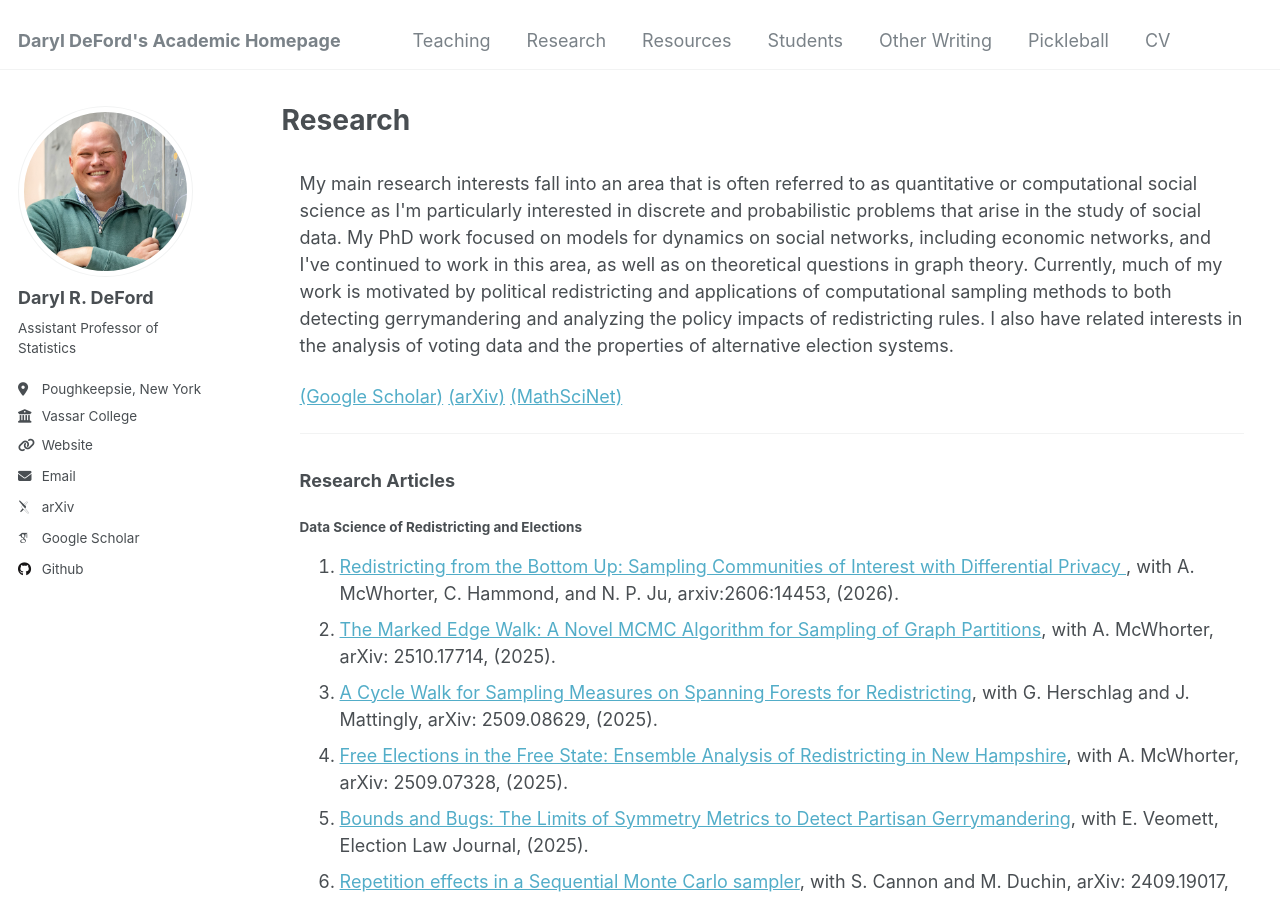
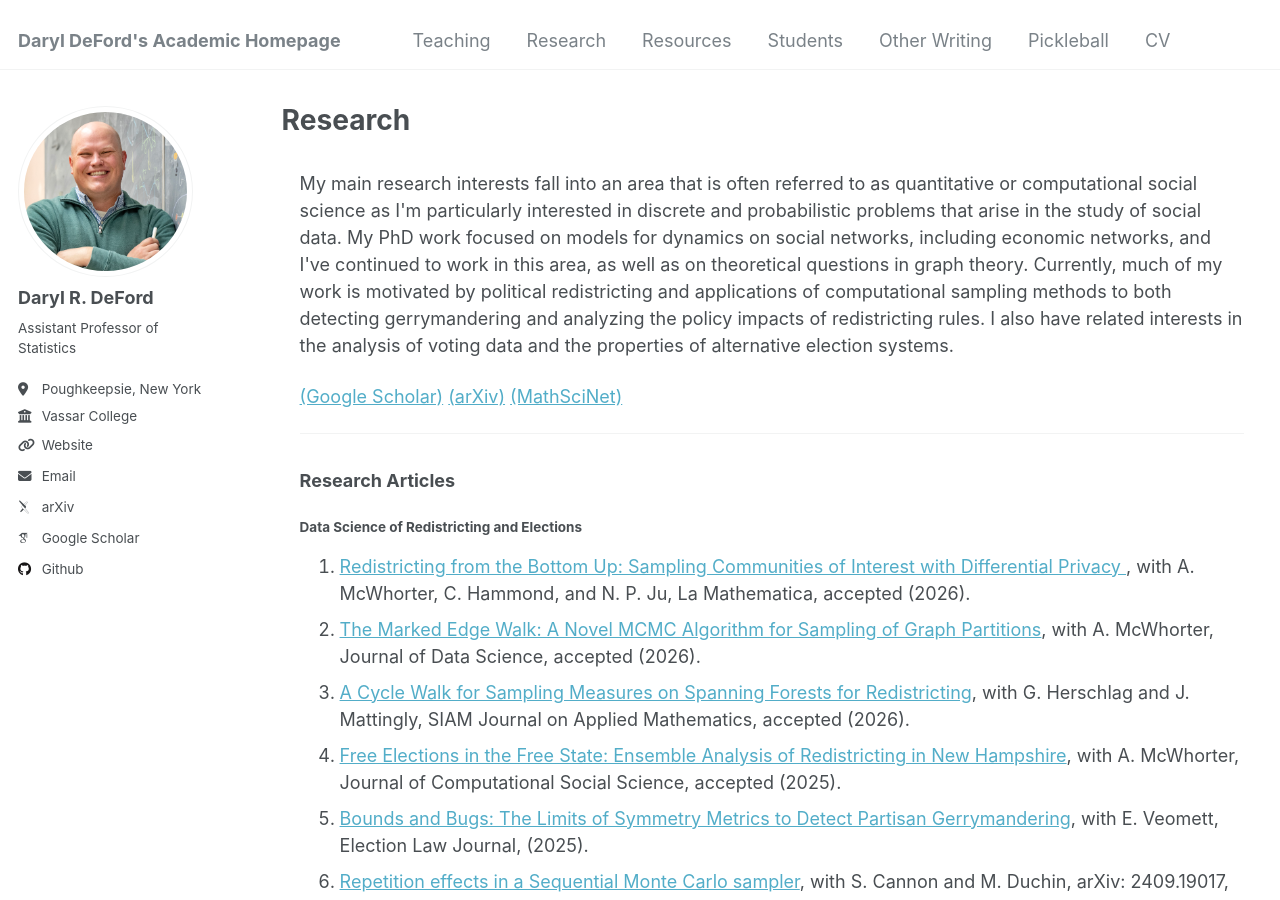
Before and after one commit to drdeford/drdeford.github.io, a Jekyll site: the page built from _pages/Research.md, in a window 1280 px wide and 900 px high. Built offline with Jekyll 4.4.1, drawn with Linux system fonts in a browser that asks for light colours; some web fonts are replaced.

Commit message:
Update Research.md

```diff
--- a/_pages/Research.md
+++ b/_pages/Research.md
@@ -67,11 +67,11 @@ https://www.cambridge.org/core/journals/political-analysis/article/abs/partisan-
 
 <bold><H4> Data Science of Redistricting and Elections</H4></bold>
 <ol>
-	<li><a href="https://arxiv.org/abs/2606.14453">Redistricting from the Bottom Up: Sampling Communities of Interest with Differential Privacy </a>, with A. McWhorter, C. Hammond, and N. P. Ju, arxiv:2606:14453, (2026). </li>
-	<li> <a href="https://arxiv.org/abs/2510.17714"> The Marked Edge Walk: A Novel MCMC Algorithm for Sampling of Graph Partitions</a>, with A. McWhorter, arXiv: 2510.17714, (2025). </li>
+	<li><a href="https://arxiv.org/abs/2606.14453">Redistricting from the Bottom Up: Sampling Communities of Interest with Differential Privacy </a>, with A. McWhorter, C. Hammond, and N. P. Ju, La Mathematica, accepted (2026). </li>
+	<li> <a href="https://arxiv.org/abs/2510.17714"> The Marked Edge Walk: A Novel MCMC Algorithm for Sampling of Graph Partitions</a>, with A. McWhorter, Journal of Data Science, accepted (2026). </li>
 
-	<li> <a href="https://arxiv.org/abs/2509.08629">A Cycle Walk for Sampling Measures on Spanning Forests for Redistricting</a>, with G. Herschlag and J. Mattingly, arXiv: 2509.08629, (2025). </li>
-	<li> <a href="https://arxiv.org/abs/2509.07328">Free Elections in the Free State: Ensemble Analysis of Redistricting in New Hampshire</a>, with A. McWhorter, arXiv: 2509.07328, (2025). </li>
+	<li> <a href="https://arxiv.org/abs/2509.08629">A Cycle Walk for Sampling Measures on Spanning Forests for Redistricting</a>, with G. Herschlag and J. Mattingly,  SIAM Journal on Applied Mathematics, accepted (2026). </li>
+	<li> <a href="https://arxiv.org/abs/2509.07328">Free Elections in the Free State: Ensemble Analysis of Redistricting in New Hampshire</a>, with A. McWhorter, Journal of Computational Social Science, accepted (2025). </li>
 	<li> <a href="https://arxiv.org/abs/2406.12167">Bounds and Bugs: The Limits of Symmetry Metrics to Detect Partisan Gerrymandering</a>, with E. Veomett, Election Law Journal, (2025). </li>
 <li> <a href="https://arxiv.org/abs/2409.19017">Repetition effects in a Sequential Monte Carlo sampler</a>, with S. Cannon and M. Duchin, arXiv: 2409.19017, (2024). </li>
 
```
